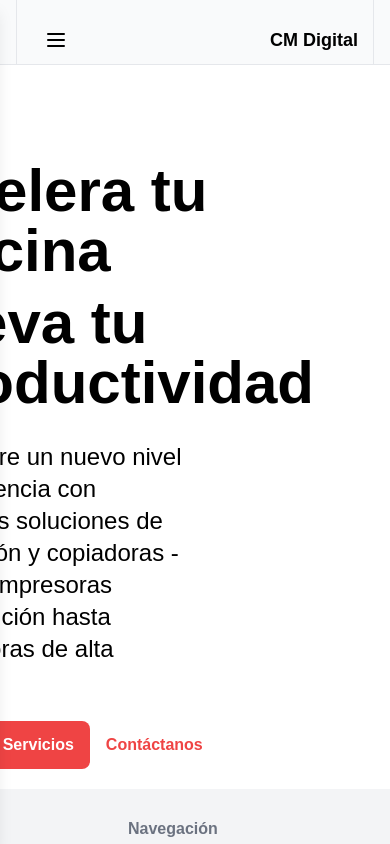
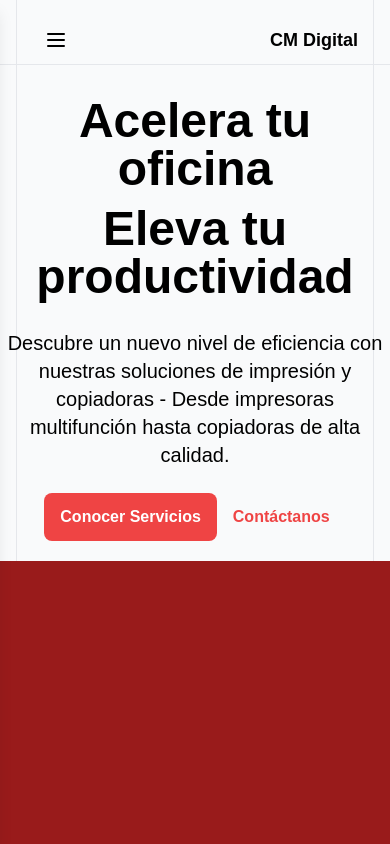
Before and after one commit to jpablocruz/cmdigital, a React (Create React App) app: page / in a window 390 px wide. Shown: the top 844 px of the page. Built offline with nearby package versions, Linux system fonts and the light colour scheme.

Commit message:
working on responsiveness

```diff
--- a/src/components/Footer.tsx
+++ b/src/components/Footer.tsx
@@ -7,7 +7,7 @@ import { NavegationLinks } from "../constants/arrays";
 const Footer = () => {
  return (
   <>
-   <footer className="footer bottom-14 px-32 py-7 bg-gray-100 text-black font-ibmplex">
+   <footer className="footer bottom-14 md:px-32 py-7 bg-gray-100 text-black font-ibmplex">
     <nav>
      <h6 className="footer-title font-bold text-gray-500 pb-3">Navegación</h6>
      {NavegationLinks.map((link) => (
--- a/src/components/Home.tsx
+++ b/src/components/Home.tsx
@@ -7,15 +7,19 @@ import SectionGuidelines from "./SectionGuidelines";
 const Home = () => {
  return (
   <>
-   <div className="flex relative md:h-[90vh] lg:h-[90vh] z-10 text-black font-mavenPro justify-center border-t-gray-200 border-t-[1px] lg:px-32 px-4">
+   <div className="flex relative h-[120vh] md:h-[90vh] lg:h-[85vh] z-10 text-black font-mavenPro justify-center border-t-gray-200 border-t-[1px] lg:pl-32 md:pl-4 overflow-hidden">
     <SectionGuidelines />
-    <div className="relative flex flex-col md:flex-row px-4">
-     <div className="w-3/5 mt-16 pb-5">
+    <div className="relative flex flex-col md:flex-row md:pl-4">
+     <div className="md:w-3/5 md:mt-8 lg:mt-16 pb-5">
       <div className="hero-content pt-8">
-       <div className="text-black">
-        <h1 className="text-6xl font-bold pb-3">Acelera tu oficina</h1>
-        <h1 className="text-6xl font-bold pb-1">Eleva tu productividad</h1>
-        <p className="py-6 text-2xl font-medium mr-32">
+       <div className="text-black text-center md:text-start">
+        <h1 className="text-5xl md:text-6xl font-bold pb-3">
+         Acelera tu oficina
+        </h1>
+        <h1 className="text-5xl md:text-6xl font-bold pb-1">
+         Eleva tu productividad
+        </h1>
+        <p className="py-6 text-xl font-medium md:mr-32">
          Descubre un nuevo nivel de eficiencia con nuestras soluciones de
          impresión y copiadoras - Desde impresoras multifunción hasta copiadoras
          de alta calidad.
@@ -29,7 +33,7 @@ const Home = () => {
        </div>
       </div>
      </div>
-     <div className="lg:w-2/5 hero text-black bg-red-800">
+     <div className=" lg:w-2/5 h-[100%] hero text-black bg-red-800">
       {/* <img src={printer} className="w-[30vw] h-[100%] overflow-hidden"></img> */}
      </div>
     </div>
--- a/src/components/Navbar.tsx
+++ b/src/components/Navbar.tsx
@@ -80,7 +80,7 @@ const Navbar = () => {
       </div>
      </div>
     </div>
-    <div className="drawer-side">
+    <div className="drawer-side font-ibmplex">
      <label
       htmlFor="my-drawer-3"
       aria-label="close sidebar"
--- a/src/components/SectionGuidelines.tsx
+++ b/src/components/SectionGuidelines.tsx
@@ -4,7 +4,7 @@ const SectionGuidelines = () => {
  return (
   <div
    id="Section_container"
-   className="absolute w-[100%] md:h-[90vh] lg:h-[90vh] left-0 overflow-hidden box-border bg-gray-50"
+   className="absolute w-[100%] h-[120vh] md:h-[90vh] lg:h-[85vh] left-0 overflow-hidden box-border bg-gray-50"
   >
    <div
     id="Section_guidelines"
@@ -12,7 +12,7 @@ const SectionGuidelines = () => {
    >
     <div
      id="Section_container"
-     className="relative grid md:h-[90vh] lg:h-[90vh] mx-auto max-w-[calc(10vw - 0px)] grid-cols-6"
+     className="relative grid h-[120vh] md:h-[91vh] lg:h-[85vh] mx-auto max-w-[calc(10vw - 0px)] grid-cols-6"
     >
      <div className="border-gray-200 border-solid lg:border-l-[1.5px] border-l-[1.5px]"></div>
      <div className="border-gray-200 border-none lg:border-dashed lg:border-x-[1.5px]"></div>
```
